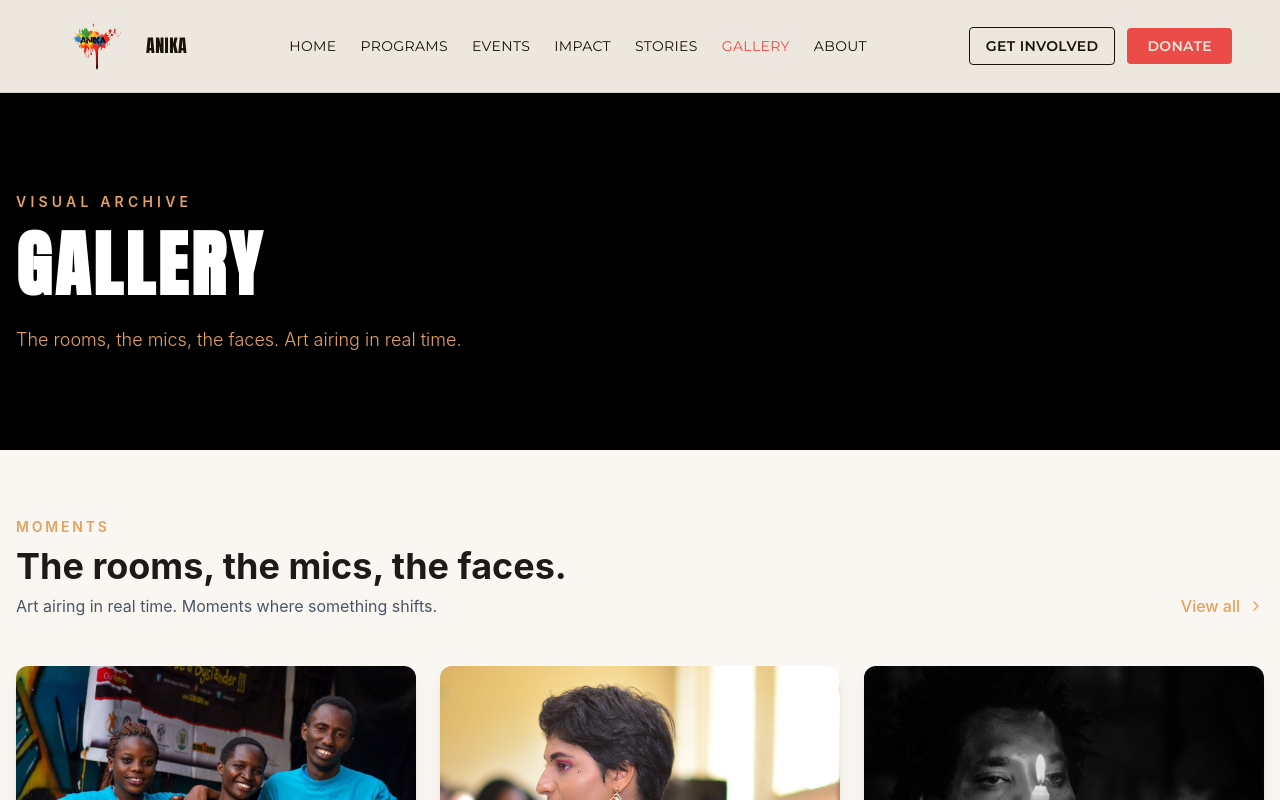
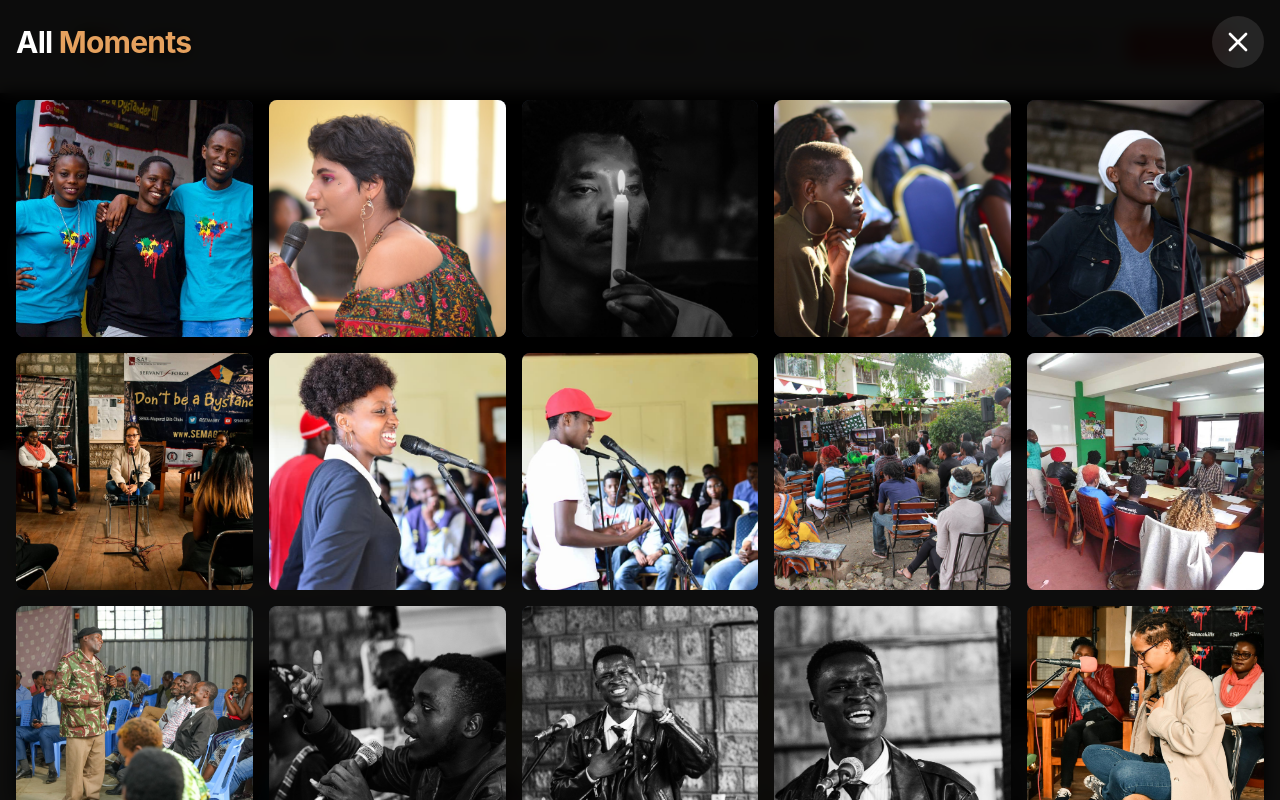
Before and after one commit to Jkosencha/Anika-Initiative, a React (Vite) app: page /gallery in a window 1280 px wide. Both pictures are taken after a click on the button "View all". Shown: the top 800 px of the page. Built offline with nearby package versions, Linux system fonts and the light colour scheme.

Commit message:
feat&fix: designed and fixed the modal viewing style

```diff
--- a/src/pages/Gallery.jsx
+++ b/src/pages/Gallery.jsx
@@ -93,7 +93,7 @@ const Gallery = () => {
           </div>
           <button
             onClick={handleViewAll}
-            className="mt-4 md:mt-0 inline-flex items-center gap-2 text-[#E6A15E] font-medium hover:gap-3 transition-all duration-300 group"
+            className="mt-4 md:mt-0 inline-flex items-center gap-2 text-[#E6A15E] font-medium hover:gap-3 transition-all duration-300 group cursor-pointer"
           >
             <span>View all</span>
             <ChevronRight className="w-4 h-4 group-hover:translate-x-1 transition-transform" />
@@ -124,7 +124,7 @@ const Gallery = () => {
         </div>
       </section>
 
-{/* modalopen */}
+      {/* lets open the image when clicked*/}
       {selectedImage && (
         <div
           className="fixed inset-0 bg-black/95 flex items-center justify-center z-50 p-4 backdrop-blur-sm"
@@ -153,6 +153,46 @@ const Gallery = () => {
           </div>
         </div>
       )}
+
+{/* lets show all the image */}
+      {showAllModal && (
+        <div
+          className="fixed inset-0 bg-black/95 z-50 overflow-y-auto p-4 backdrop-blur-sm"
+          onClick={() => setShowAllModal(false)}
+        >
+          <div
+            className="max-w-7xl mx-auto"
+            onClick={(e) => e.stopPropagation()}
+          >
+            <div className="flex justify-between items-center mb-8">
+              <h2 className="text-3xl font-bold text-white tracking-tight">
+                All <span className="text-[#E6A15E]">Moments</span>
+              </h2>
+              <button
+                onClick={() => setShowAllModal(false)}
+                className="text-white hover:text-[#E6A15E] transition-colors bg-white/10 rounded-full p-2.5 hover:bg-white/20"
+              >
+                <X className="w-8 h-8" />
+              </button>
+            </div>
+            <div className="grid grid-cols-2 sm:grid-cols-3 lg:grid-cols-4 xl:grid-cols-5 gap-4">
+              {allImages.map((item) => (
+                <div
+                  key={item.src}
+                  className="aspect-square overflow-hidden rounded-lg cursor-pointer hover:scale-105 transition-transform duration-300 bg-gray-800 shadow-md hover:shadow-xl"
+                  onClick={() => openLightbox(item)}
+                >
+                  <img
+                    src={item.src}
+                    alt={item.alt}
+                    className="w-full h-full object-cover hover:brightness-110 transition-all"
+                  />
+                </div>
+              ))}
+            </div>
+          </div>
+        </div>
+      )}
     </div>
   );
 };
```
